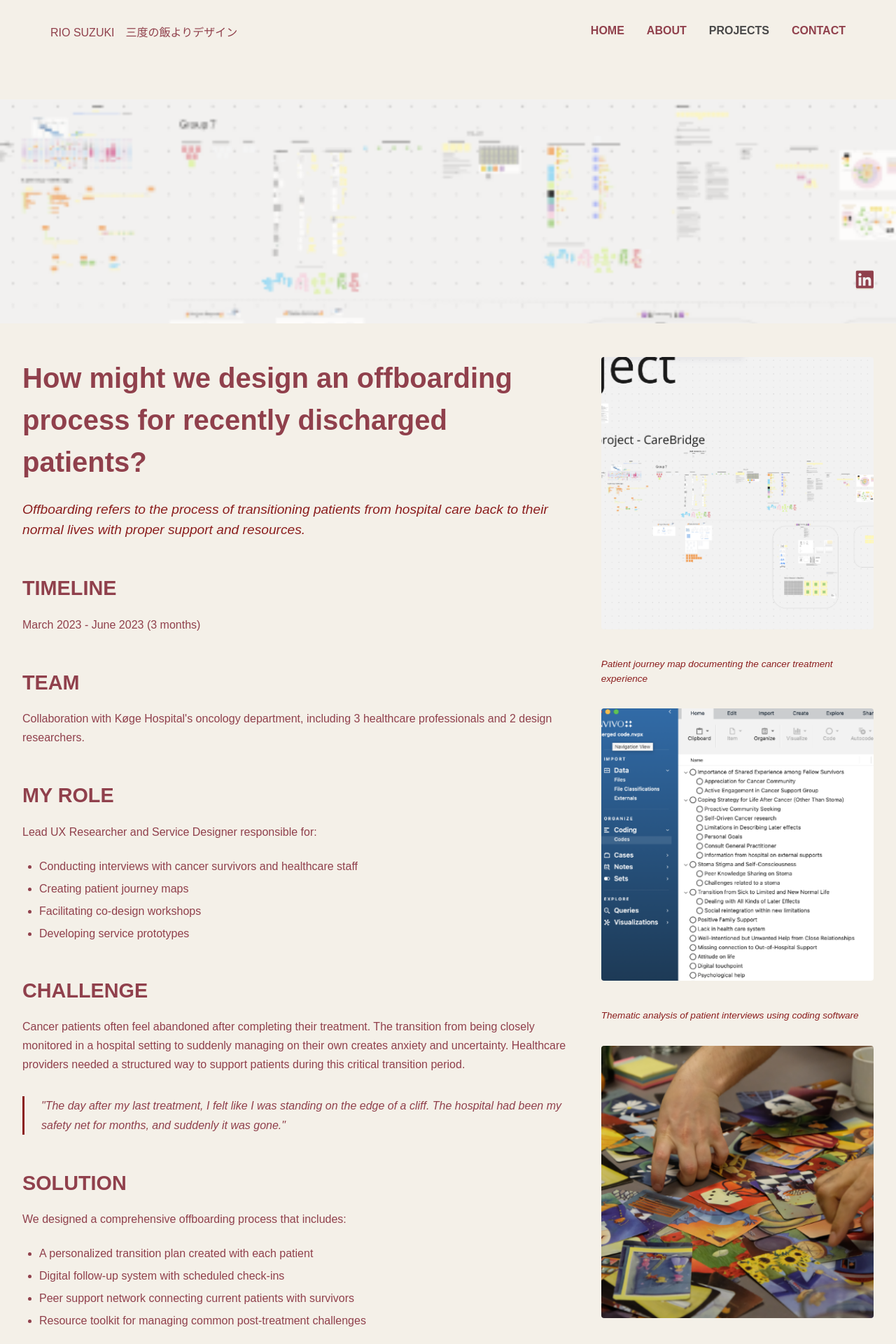
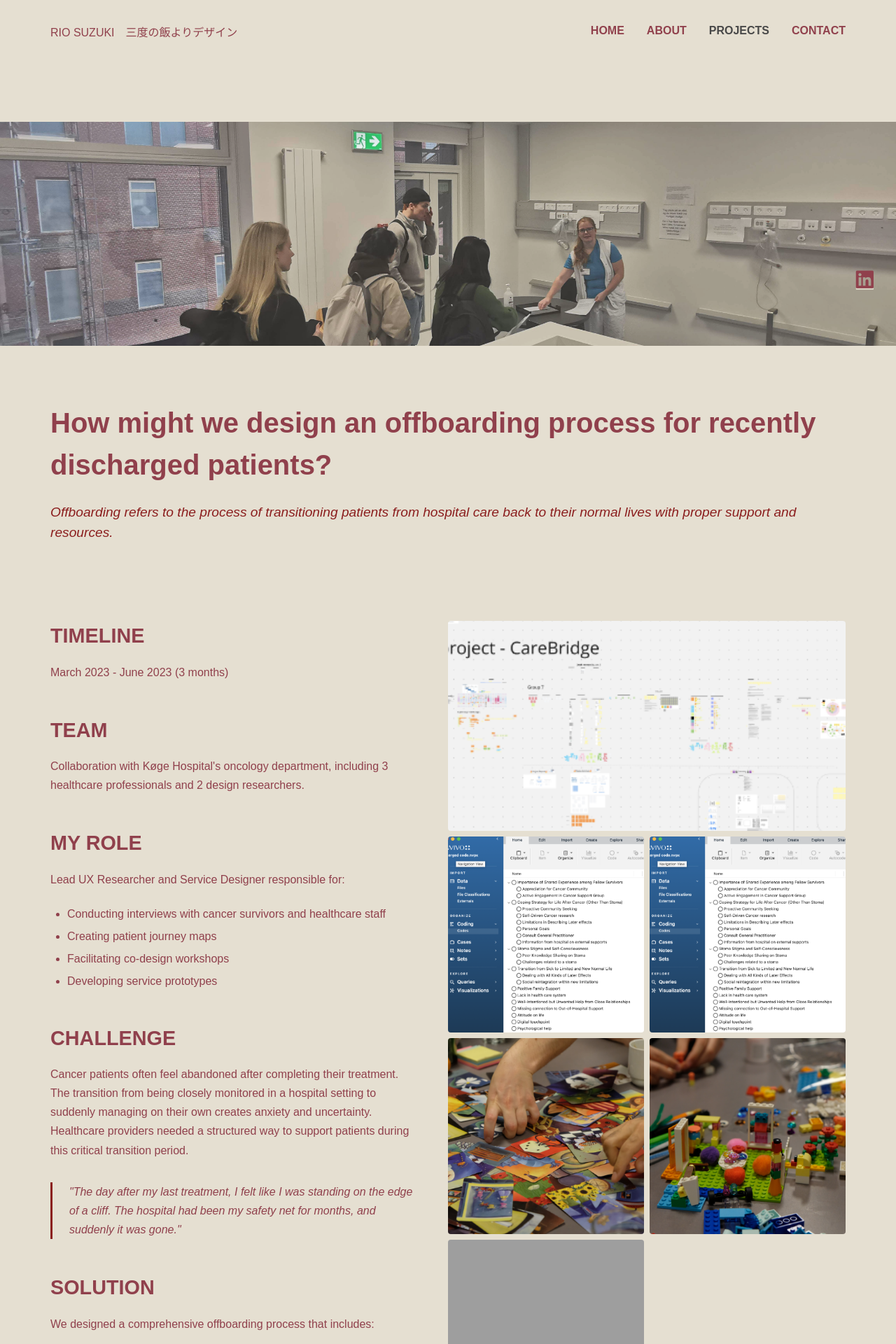
Before and after one commit to rinkun555/portfolio, a PHP site: page /kogehospital.html in a window 1280 px wide. Shown: the top 1920 px of the page at 70% size. Run offline with PHP 8.4, Linux system fonts and the light colour scheme; some web fonts are replaced; grey boxes are pictures that could not be loaded.

Commit message:
hospital page

```diff
--- a/kogehospital.html
+++ b/kogehospital.html
@@ -38,14 +38,16 @@
     </div>
 
     <!-- Hero Image -->
-    <img src="img/project_koge_cancerpathway.png" alt="Køge Hospital cancer pathway visualization" class="hero-image">
+    <img src="img/koge/koge_hero.jpg" alt="Køge Hospital cancer pathway visualization" class="hero-image">
+
+    <div class="container">
+      <h1>How might we design an offboarding process for recently discharged patients?</h1>
+      <p class="subtitle">Offboarding refers to the process of transitioning patients from hospital care back to their normal lives with proper support and resources.</p>
+    </div>
 
     <div class="case-study-container">
       <!-- Left Column - Text Content -->
       <div class="text-column">
-            <h1>How might we design an offboarding process for recently discharged patients?</h1>
-            <p class="subtitle">Offboarding refers to the process of transitioning patients from hospital care back to their normal lives with proper support and resources.</p>
-
         <div class="section">
           <h2>TIMELINE</h2>
           <p>March 2023 - June 2023 (3 months)</p>
@@ -105,19 +107,14 @@
 
         <!-- Right Column - Image Gallery -->
         <div class="image-column">
-            <img src="img/project_koge_cancerpathway.png" alt="Cancer pathway visualization" class="project-image">
-            <p class="image-caption">Patient journey map documenting the cancer treatment experience</p>
+            <img src="img/project_koge_cancerpathway.png" alt="Cancer pathway visualization" class="project-image horizontal">
 
-            <img src="img/project_koge_coding.png" alt="Qualitative coding process" class="project-image">
-            <p class="image-caption">Thematic analysis of patient interviews using coding software</p>
+            <img src="img/project_koge_coding.png" alt="Qualitative coding process" class="project-image square">
+            <img src="img/project_koge_coding.png" alt="Qualitative coding process" class="project-image square">
 
-            <img src="img/project_ikea_metaphorcards.png" alt="Metaphor cards used in workshops" class="project-image">
-            <p class="image-caption">Metaphor cards developed to facilitate emotional expression during workshops</p>
-
-            <img src="img/project_ikea_legobricks.png" alt="LEGO bricks workshop" class="project-image">
-            <p class="image-caption">Co-design session using LEGO bricks to envision ideal post-treatment support</p>
-
-            <!-- Additional images can be added as needed -->
+            <img src="img/project_ikea_metaphorcards.png" alt="Metaphor cards used in workshops" class="project-image small">
+            <img src="img/project_ikea_legobricks.png" alt="LEGO bricks workshop" class="project-image small">
+            <img src="img/project_koge_cards.png" alt="Workshop materials" class="project-image small">
         </div>
     </div>
 
--- a/styles.css
+++ b/styles.css
@@ -157,6 +157,7 @@ body {
 		max-width: 1200px;
 		margin: 0 auto;
 		padding: 2rem;
+		margin-bottom: 2rem;
 }
 
 /* Selection style */
@@ -767,34 +768,42 @@ footer {
 
 /* Køge Hospital Project Page Styles */
 .koge-hospital-page {
-		background-color: #f4f0e8;
+		background-color: #E5DFD1;
 		font-family: "din-2014", sans-serif;
-		/* Arialからdin-2014に変更 */
-		/* Hero Section */
-		/* Main Content Layout */
-		/* Responsive Design */
+}
+.koge-hospital-page .container {
+		max-width: 1200px;
+		margin: 0 auto;
+		padding: 2rem;
+		margin-bottom: 2rem;
 }
 .koge-hospital-page .hero-image {
 		width: 100%;
 		height: 40vh;
-		/* ビューポート高さの40%に設定（約300px） */
 		min-height: 250px;
-		/* 最小高さを確保 */
 		max-height: 400px;
-		/* 最大高さを制限 */
 		margin-bottom: 3rem;
 		display: block;
 		-o-object-fit: cover;
 		   object-fit: cover;
-		/* 画像がコンテナにフィットするように調整 */
 		-o-object-position: center;
 		   object-position: center;
-		/* 画像を中央に配置 */
 		opacity: 0.8;
-		/* 80% opacity */
+}
+.koge-hospital-page h1 {
+		font-size: 2.5rem;
+		color: #90404C;
+		font-weight: 700;
+		margin-bottom: 1.5rem;
+}
+.koge-hospital-page .subtitle {
+		font-size: 1.2rem;
+		color: #8b1e1e;
+		margin-bottom: 3rem;
+		font-style: italic;
 }
 .koge-hospital-page .case-study-container {
-		max-width: 1800px;
+		max-width: 1200px;
 		margin: 0 auto;
 		padding: 0 2rem;
 		display: -webkit-box;
@@ -803,26 +812,12 @@ footer {
 		-ms-flex-wrap: wrap;
 		    flex-wrap: wrap;
 		gap: 3rem;
-		/* Left Column - Text Content */
-		/* Right Column - Image Gallery */
 }
 .koge-hospital-page .case-study-container .text-column {
 		-webkit-box-flex: 2;
 		    -ms-flex: 2;
 		        flex: 2;
 		min-width: 300px;
-}
-.koge-hospital-page .case-study-container .text-column h1 {
-		font-size: 2.5rem;
-		color: #90404C;
-		font-weight: 700;
-		margin-bottom: 1.5rem;
-}
-.koge-hospital-page .case-study-container .text-column .subtitle {
-		font-size: 1.2rem;
-		color: #8b1e1e;
-		margin-bottom: 3rem;
-		font-style: italic;
 }
 .koge-hospital-page .case-study-container .text-column .section {
 		margin-bottom: 3rem;
@@ -862,20 +857,44 @@ footer {
 		-webkit-box-flex: 1;
 		    -ms-flex: 1;
 		        flex: 1;
-		min-width: 300px;
-		display: -webkit-box;
-		display: -ms-flexbox;
-		display: flex;
-		-webkit-box-orient: vertical;
-		-webkit-box-direction: normal;
-		    -ms-flex-direction: column;
-		        flex-direction: column;
-		gap: 2rem;
+		min-width: 50%;
+		display: -ms-grid;
+		display: grid;
+		-ms-grid-columns: 1fr 0.5rem 1fr;
+		grid-template-columns: repeat(2, 1fr);
+		grid-auto-rows: -webkit-min-content;
+		grid-auto-rows: min-content;
+		gap: 0.5rem;
 }
 .koge-hospital-page .case-study-container .image-column .project-image {
 		width: 100%;
-		height: auto;
+		height: 100%;
 		border-radius: 4px;
+		-o-object-fit: cover;
+		   object-fit: cover;
+		margin: 0;
+		display: block;
+}
+.koge-hospital-page .case-study-container .image-column .project-image.horizontal {
+		-ms-grid-column-span: 2;
+		grid-column: span 2;
+		height: 300px;
+}
+.koge-hospital-page .case-study-container .image-column .project-image.square {
+		-ms-grid-column-span: 1;
+		grid-column: span 1;
+		aspect-ratio: 1/1;
+}
+.koge-hospital-page .case-study-container .image-column .project-image.vertical {
+		-ms-grid-column-span: 1;
+		grid-column: span 1;
+		aspect-ratio: 2/3;
+		min-height: 400px;
+}
+.koge-hospital-page .case-study-container .image-column .project-image.small {
+		-ms-grid-column-span: 1;
+		grid-column: span 1;
+		aspect-ratio: 1/1;
 }
 .koge-hospital-page .case-study-container .image-column .project-image:hover {
 		-webkit-transform: scale(1.02);
@@ -886,6 +905,8 @@ footer {
 		transition: transform 0.3s ease, -webkit-transform 0.3s ease;
 }
 .koge-hospital-page .case-study-container .image-column .image-caption {
+		-ms-grid-column-span: 2;
+		grid-column: span 2;
 		font-size: 0.85rem;
 		color: #8b1e1e;
 		margin-top: 0.5rem;
@@ -910,13 +931,32 @@ footer {
 		.koge-hospital-page .case-study-container {
 				padding: 0 1rem;
 		}
-		.koge-hospital-page .text-column h1 {
+		.koge-hospital-page h1 {
 				font-size: 2rem;
 		}
-		.koge-hospital-page .text-column h2 {
+		.koge-hospital-page h2 {
 				font-size: 1.5rem;
 		}
-		.koge-hospital-page .text-column h3 {
+		.koge-hospital-page h3 {
 				font-size: 1.2rem;
 		}
+		.koge-hospital-page .case-study-container .image-column {
+				-ms-grid-columns: 1fr;
+				grid-template-columns: 1fr;
+		}
+		.koge-hospital-page .case-study-container .image-column .project-image {
+				grid-column: 1/-1;
+		}
+		.koge-hospital-page .case-study-container .image-column .project-image.horizontal, .koge-hospital-page .case-study-container .image-column .project-image.vertical, .koge-hospital-page .case-study-container .image-column .project-image.square, .koge-hospital-page .case-study-container .image-column .project-image.small {
+				height: auto;
+				min-height: auto;
+				aspect-ratio: 1/1;
+		}
 }
+
+/* その他のページクラスにも同じ背景色を適用 */
+.about-page,
+.projects-page,
+.contact-page {
+		background-color: #E5DFD1;
+}
--- a/styles.scss
+++ b/styles.scss
@@ -179,6 +179,7 @@ body {
   max-width: 1200px;
   margin: 0 auto;
   padding: 2rem;
+  margin-bottom: 2rem; // コンテナの下部マージンを追加
 }
 
 /* Selection style */
@@ -612,42 +613,27 @@ footer {
 
 /* Køge Hospital Project Page Styles */
 .koge-hospital-page {
-  background-color: #f4f0e8;
+  background-color: $background-color;
   font-family: "din-2014", sans-serif;
-  /* Arialからdin-2014に変更 */
 
-  /* Hero Section */
+  .container {
+    max-width: 1200px;
+    margin: 0 auto;
+    padding: 2rem;
+    margin-bottom: 2rem;
+  }
+
   .hero-image {
     width: 100%;
     height: 40vh;
-    /* ビューポート高さの40%に設定（約300px） */
     min-height: 250px;
-    /* 最小高さを確保 */
     max-height: 400px;
-    /* 最大高さを制限 */
     margin-bottom: 3rem;
     display: block;
     object-fit: cover;
-    /* 画像がコンテナにフィットするように調整 */
     object-position: center;
-    /* 画像を中央に配置 */
     opacity: 0.8;
-    /* 80% opacity */
   }
-
-  /* Main Content Layout */
-  .case-study-container {
-    max-width: 1800px;
-    margin: 0 auto;
-    padding: 0 2rem;
-    display: flex;
-    flex-wrap: wrap;
-    gap: 3rem;
-
-    /* Left Column - Text Content */
-    .text-column {
-      flex: 2;
-      min-width: 300px;
 
   h1 {
     font-size: 2.5rem;
@@ -662,6 +648,18 @@ footer {
     margin-bottom: 3rem;
     font-style: italic;
   }
+
+  .case-study-container {
+    max-width: 1200px;
+    margin: 0 auto;
+    padding: 0 2rem;
+    display: flex;
+    flex-wrap: wrap;
+    gap: 3rem;
+
+    .text-column {
+      flex: 2;
+      min-width: 300px;
 
       .section {
         margin-bottom: 3rem;
@@ -705,18 +703,42 @@ footer {
       }
     }
 
-    /* Right Column - Image Gallery */
     .image-column {
       flex: 1;
-      min-width: 300px;
-      display: flex;
-      flex-direction: column;
-      gap: 2rem;
+      min-width: 50%;
+      display: grid;
+      grid-template-columns: repeat(2, 1fr);
+      grid-auto-rows: min-content;
+      gap: 0.5rem;
 
       .project-image {
         width: 100%;
-        height: auto;
+        height: 100%;
         border-radius: 4px;
+        object-fit: cover;
+        margin: 0;
+        display: block;
+
+        &.horizontal {
+          grid-column: span 2;
+          height: 300px;
+        }
+
+        &.square {
+          grid-column: span 1;
+          aspect-ratio: 1/1;
+        }
+
+        &.vertical {
+          grid-column: span 1;
+          aspect-ratio: 2/3;
+          min-height: 400px;
+        }
+
+        &.small {
+          grid-column: span 1;
+          aspect-ratio: 1/1;
+        }
 
         &:hover {
           transform: scale(1.02);
@@ -725,6 +747,7 @@ footer {
       }
 
       .image-caption {
+        grid-column: span 2;
         font-size: 0.85rem;
         color: #8b1e1e;
         margin-top: 0.5rem;
@@ -733,7 +756,6 @@ footer {
     }
   }
 
-  /* Responsive Design */
   @media (max-width: 1200px) {
     .case-study-container {
       flex-direction: column;
@@ -751,7 +773,6 @@ footer {
       padding: 0 1rem;
     }
 
-    .text-column {
     h1 {
       font-size: 2rem;
     }
@@ -763,6 +784,26 @@ footer {
     h3 {
       font-size: 1.2rem;
     }
+
+    .case-study-container .image-column {
+      grid-template-columns: 1fr;
+
+      .project-image {
+        grid-column: 1 / -1;
+
+        &.horizontal, &.vertical, &.square, &.small {
+          height: auto;
+          min-height: auto;
+          aspect-ratio: 1/1;
         }
       }
     }
+  }
+}
+
+/* その他のページクラスにも同じ背景色を適用 */
+.about-page,
+.projects-page,
+.contact-page {
+  background-color: $background-color;
+}
```
Also changed, not shown: img/koge/koge_hero.jpg (added), 1 other file. Lines whose indentation alone changed are shown as unchanged.
